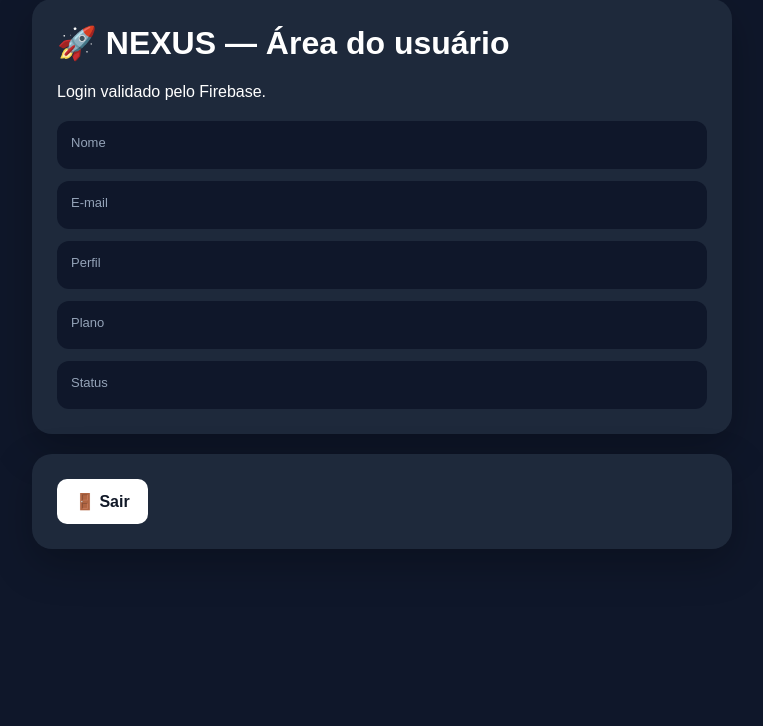
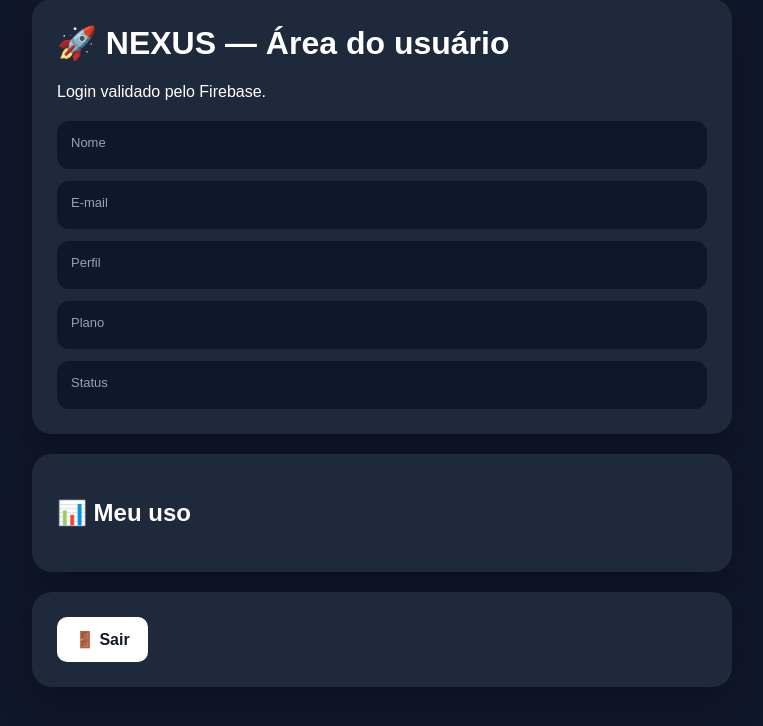
Before and after one commit to Olnair2932/Nexus-Workspace, a Flask app: template acesso_nexus/templates/painel.html in a window 1280 px wide. Shown: the part 51-777 px from the top of the page, without its empty margins (258-1021 px from the left). Run offline with Flask 3, Linux system fonts and the light colour scheme; the template is opened without the code that fills it, so the values that code supplies are empty; parts of the project's set-up code (start-up, migrations or seed data) failed here and were passed over.

Commit message:
Exibe limites e uso no painel do usuario

```diff
--- a/acesso_nexus/app.py
+++ b/acesso_nexus/app.py
@@ -377,7 +377,13 @@ def painel():
         session.clear()
         return redirect("/")
 
-    return render_template("painel.html", usuario=usuario)
+    resumo_uso = obter_resumo_uso(uid)
+
+    return render_template(
+        "painel.html",
+        usuario=usuario,
+        resumo_uso=resumo_uso
+    )
 
 
 @app.route("/api/admin/usuarios")
--- a/acesso_nexus/templates/painel.html
+++ b/acesso_nexus/templates/painel.html
@@ -65,6 +65,35 @@
             color: #86efac;
         }
 
+        .uso-grid {
+            display: grid;
+            gap: 12px;
+            margin-top: 20px;
+        }
+
+        .uso-item {
+            padding: 14px;
+            border-radius: 12px;
+            background: #0f172a;
+        }
+
+        .uso-titulo {
+            display: block;
+            color: #94a3b8;
+            font-size: 13px;
+            margin-bottom: 5px;
+        }
+
+        .uso-valor {
+            font-size: 18px;
+            font-weight: 700;
+        }
+
+        .uso-plano {
+            margin-bottom: 15px;
+            font-weight: 700;
+        }
+
         a {
             display: inline-block;
             padding: 13px 18px;
@@ -121,6 +150,47 @@
     </div>
 
     <div class="card">
+        <h2>📊 Meu uso</h2>
+
+        {% if resumo_uso %}
+            <div class="uso-plano">
+                Plano: {{ resumo_uso.plano }}
+            </div>
+
+            <div class="uso-grid">
+
+                <div class="uso-item">
+                    <span class="uso-titulo">Gerações</span>
+                    <span class="uso-valor">
+                        {{ resumo_uso.uso.geracoes }}
+                        /
+                        {{ resumo_uso.limites.geracoes }}
+                    </span>
+                </div>
+
+                <div class="uso-item">
+                    <span class="uso-titulo">Uploads</span>
+                    <span class="uso-valor">
+                        {{ resumo_uso.uso.uploads }}
+                        /
+                        {{ resumo_uso.limites.uploads }}
+                    </span>
+                </div>
+
+                <div class="uso-item">
+                    <span class="uso-titulo">Consultas</span>
+                    <span class="uso-valor">
+                        {{ resumo_uso.uso.consultas }}
+                        /
+                        {{ resumo_uso.limites.consultas }}
+                    </span>
+                </div>
+
+            </div>
+        {% endif %}
+    </div>
+
+    <div class="card">
 
         <a href="/logout">
             🚪 Sair
```
